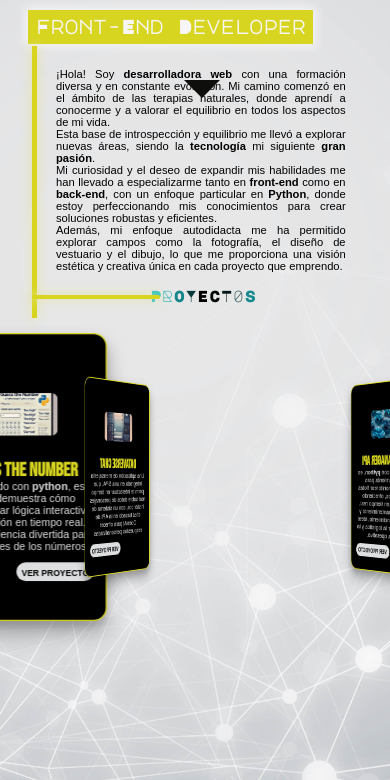
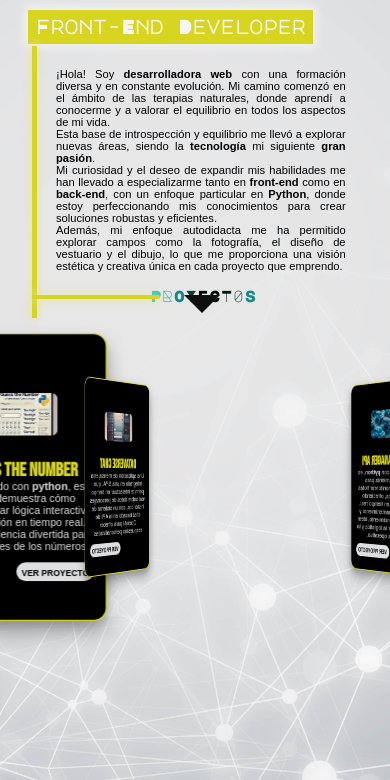
Before and after one commit to estefanymoramellado/estefanymoramellado.github.io, a plain HTML site: page index.html in a window 390 px wide. Shown: the part 63-843 px from the top of the page. Drawn offline with Linux system fonts and the light colour scheme; a web font is replaced by a local one.

Commit message:
problemas con arrow

```diff
--- a/styles.css
+++ b/styles.css
@@ -647,7 +647,7 @@ header h1 {
         border-right: 22px solid transparent;
         border-top: 22px solid #0e0e0d;
 
-        top: 22%;
+
         left: 47.2%;
         transform: translate(-50%, -50%);
 
@@ -1045,7 +1045,7 @@ header h1 {
         border-left: 18px solid transparent;
         border-right: 18px solid transparent;
         border-top: 18px solid #0e0e0d;
-        top: 17%;
+
         left: 47.2%;
         transform: translate(-50%, -50%);
         transition: transform 0.3s ease;
```
